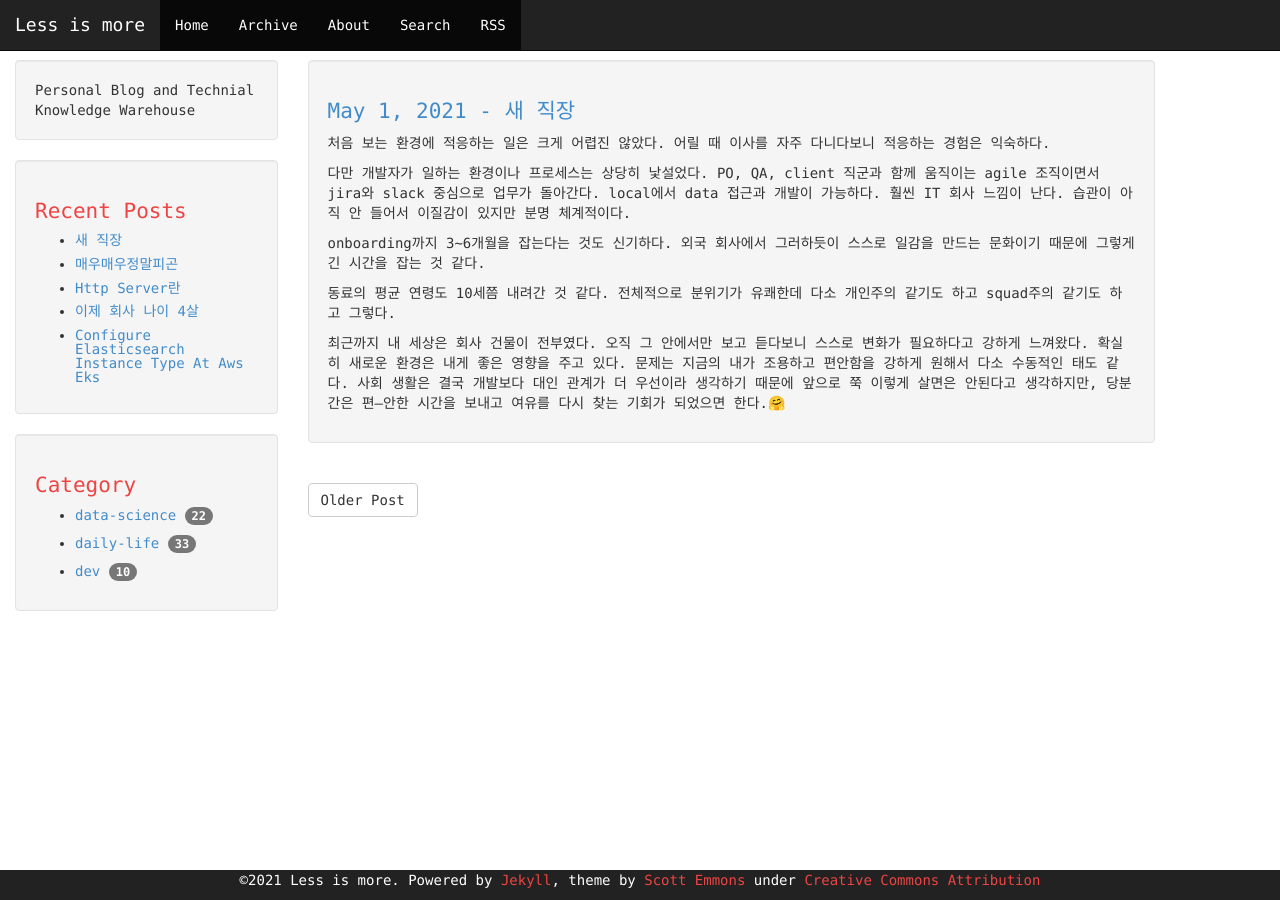
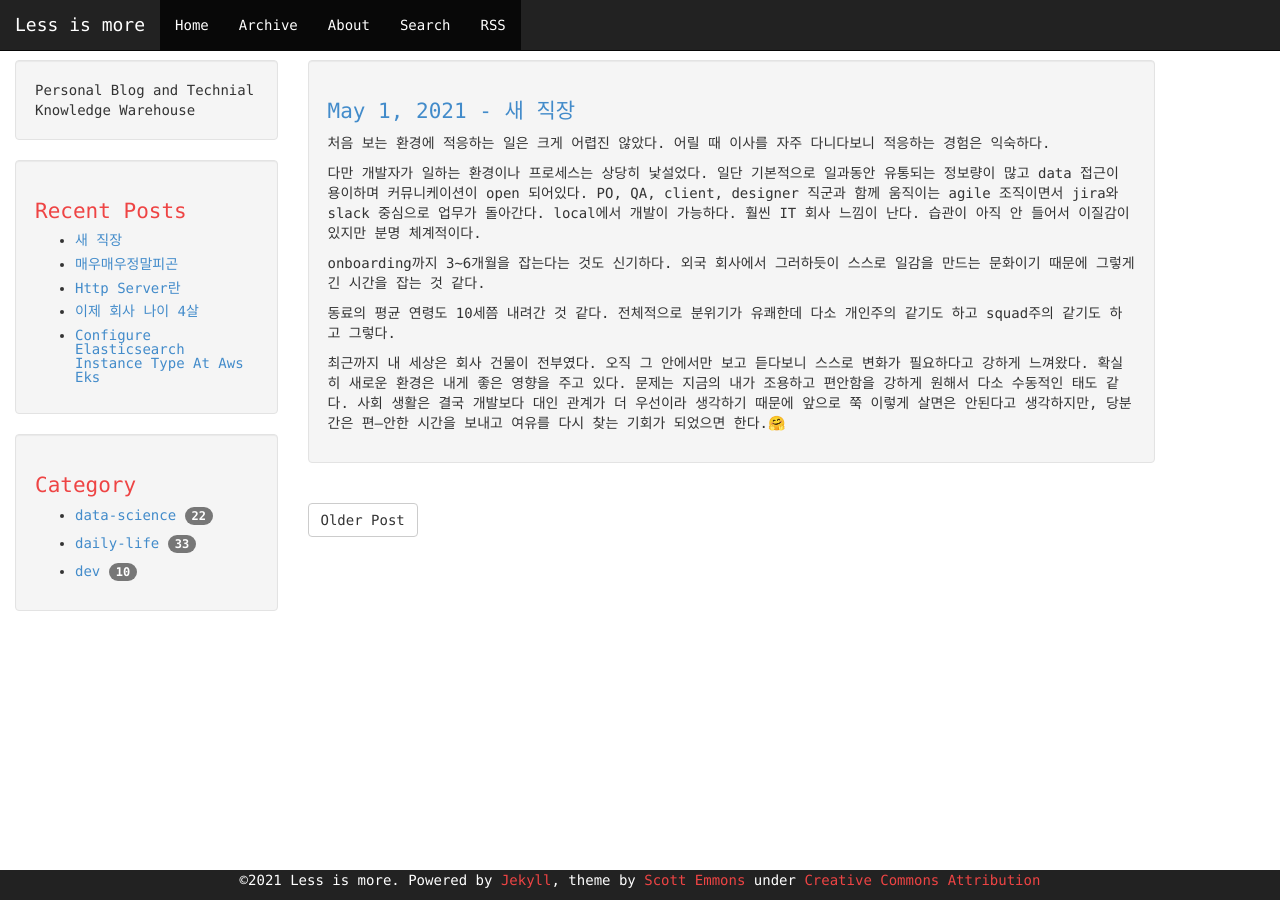
Before and after one commit to 11wi/11wi.github.io, a Jekyll site: the page built from _posts/2021-05-01-새-직장.md, in a window 1280 px wide. Built offline with Jekyll 4.4.1, drawn with Linux system fonts in a browser that asks for light colours; some web fonts are replaced.

Commit message:
Update 2021-05-01-새-직장.md

```diff
--- a/_posts/2021-05-01-새-직장.md
+++ b/_posts/2021-05-01-새-직장.md
@@ -4,7 +4,8 @@ category: daily-life
 ---
 처음 보는 환경에 적응하는 일은 크게 어렵진 않았다. 어릴 때 이사를 자주 다니다보니 적응하는 경험은 익숙하다.
 
-다만 개발자가 일하는 환경이나 프로세스는 상당히 낯설었다. PO, QA, client 직군과 함께 움직이는 agile 조직이면서 jira와 slack 중심으로 업무가 돌아간다. local에서 data 접근과 개발이 가능하다. 훨씬 IT 회사 느낌이 난다. 습관이 아직 안 들어서 이질감이 있지만 분명 체계적이다.
+다만 개발자가 일하는 환경이나 프로세스는 상당히 낯설었다. 일단 기본적으로 일과동안 유통되는 정보량이 많고 data 접근이 용이하며 커뮤니케이션이 open 되어있다. PO, QA, client, designer 직군과 함께 움직이는 agile 조직이면서 jira와 slack 중심으로 업무가 돌아간다. local에서 개발이 가능하다.
+훨씬 IT 회사 느낌이 난다. 습관이 아직 안 들어서 이질감이 있지만 분명 체계적이다.
 
 onboarding까지 3~6개월을 잡는다는 것도 신기하다. 외국 회사에서 그러하듯이 스스로 일감을 만드는 문화이기 때문에 그렇게 긴 시간을 잡는 것 같다.
 
```
